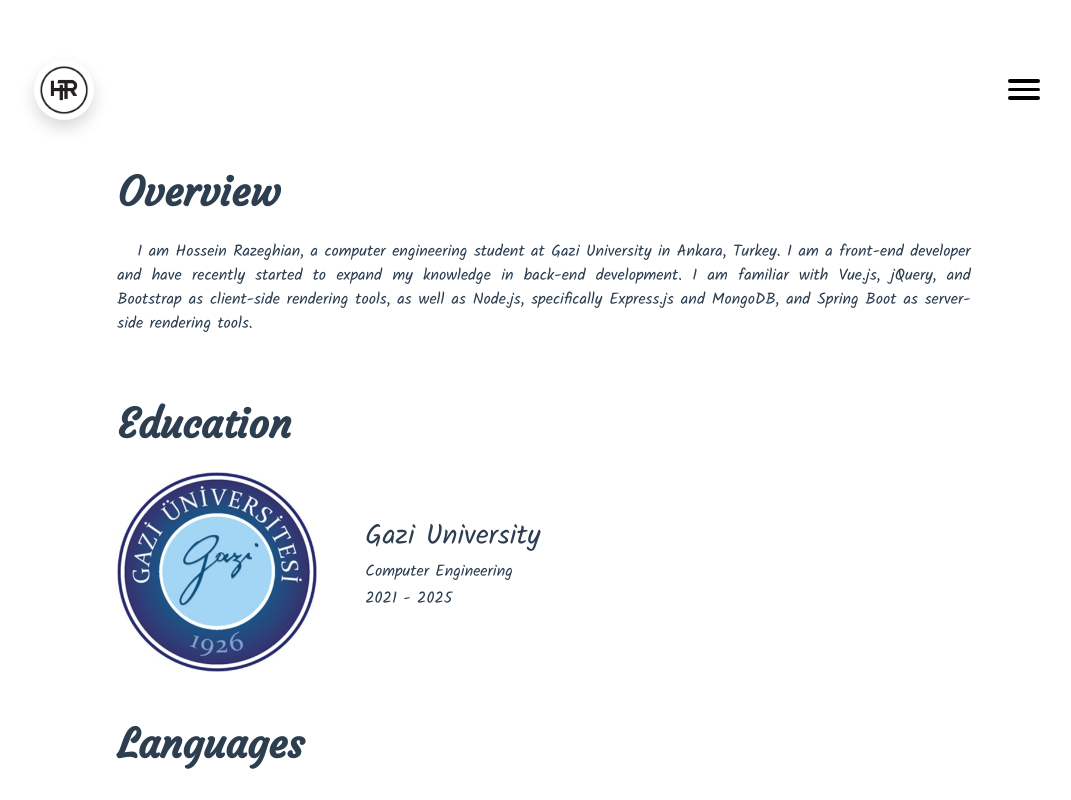
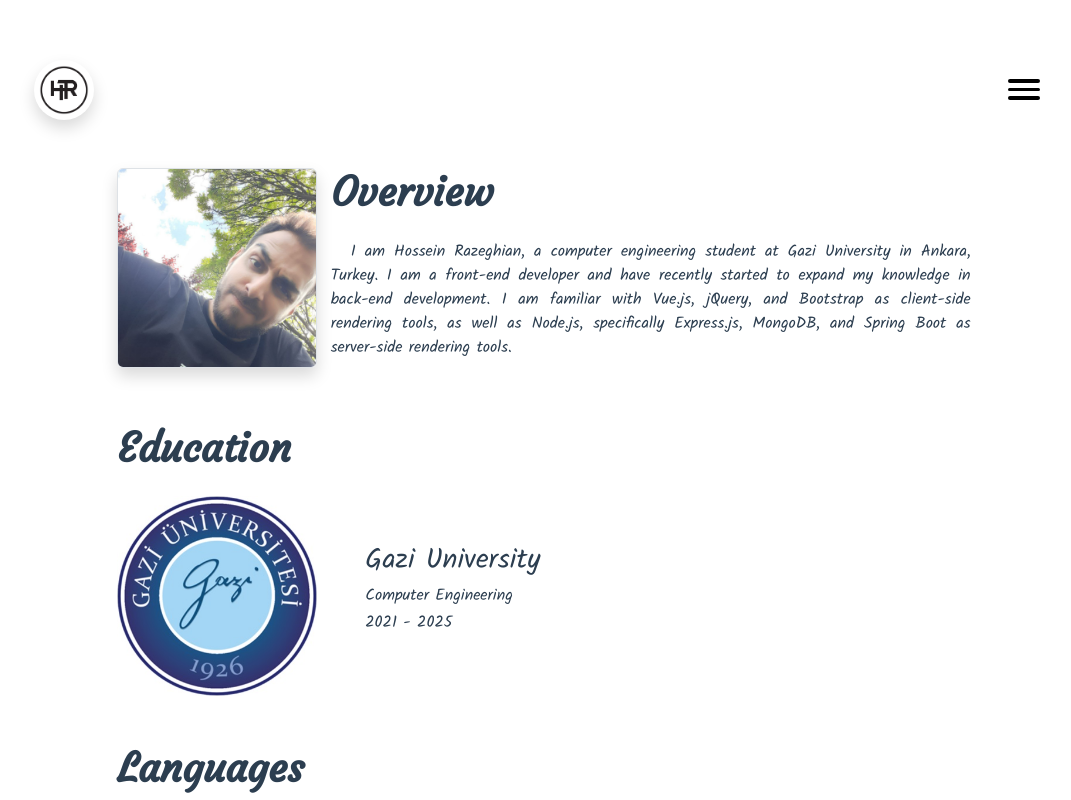
Before and after one commit to WebDevHr/Portfolio, a Vue app: page /aboutme in a window 1280 px wide. Shown: the top 800 px of the page, without its empty margins (96-1167 px from the left). Built offline with nearby package versions, Linux system fonts and the light colour scheme.

Commit message:
last commit before blog

```diff
--- a/src/App.vue
+++ b/src/App.vue
@@ -52,7 +52,7 @@ export default {
 }
 .fade-enter-active,
 .fade-leave-active {
-  transition: all 0.2s ease;
+  transition: all 0.4s ease;
 }
 .fade-leave-to {
   opacity: 0;
--- a/src/components/aboutMe/OverView.vue
+++ b/src/components/aboutMe/OverView.vue
@@ -1,14 +1,25 @@
 <template>
-  <div class="d-flex flex-column align-items-start my-5 mx-auto col-8">
-    <h1 class="text-start fontFamilyCourgette fw-bold mb-4">Overview</h1>
-    <p class="fontFamilyKalam indent justify">
-      I am Hossein Razeghian, a computer engineering student at Gazi University
-      in Ankara, Turkey. I am a front-end developer and have recently started to
-      expand my knowledge in back-end development. I am familiar with Vue.js,
-      jQuery, and Bootstrap as client-side rendering tools, as well as Node.js,
-      specifically Express.js and MongoDB, and Spring Boot as server-side
-      rendering tools.
-    </p>
+  <div class="d-flex flex-row my-5">
+    <div class="col-2 ms-auto d-flex justify-content-start">
+      <img
+        src="@/assets/me.jpg"
+        alt="Hossein"
+        class="border rounded shadow cover"
+        width="200px"
+        height="200px"
+      />
+    </div>
+    <div class="d-flex flex-column align-items-start me-auto col-6">
+      <h1 class="text-start fontFamilyCourgette fw-bold mb-4">Overview</h1>
+      <p class="fontFamilyKalam indent justify">
+        I am Hossein Razeghian, a computer engineering student at Gazi
+        University in Ankara, Turkey. I am a front-end developer and have
+        recently started to expand my knowledge in back-end development. I am
+        familiar with Vue.js, jQuery, and Bootstrap as client-side rendering
+        tools, as well as Node.js, specifically Express.js, MongoDB, and Spring
+        Boot as server-side rendering tools.
+      </p>
+    </div>
   </div>
 </template>
 
@@ -23,4 +34,7 @@ export default {};
 .justify {
   text-align: justify;
 }
+.cover {
+  object-fit: cover;
+}
 </style>
```
Also changed, not shown: src/assets/me.jpg (added).
